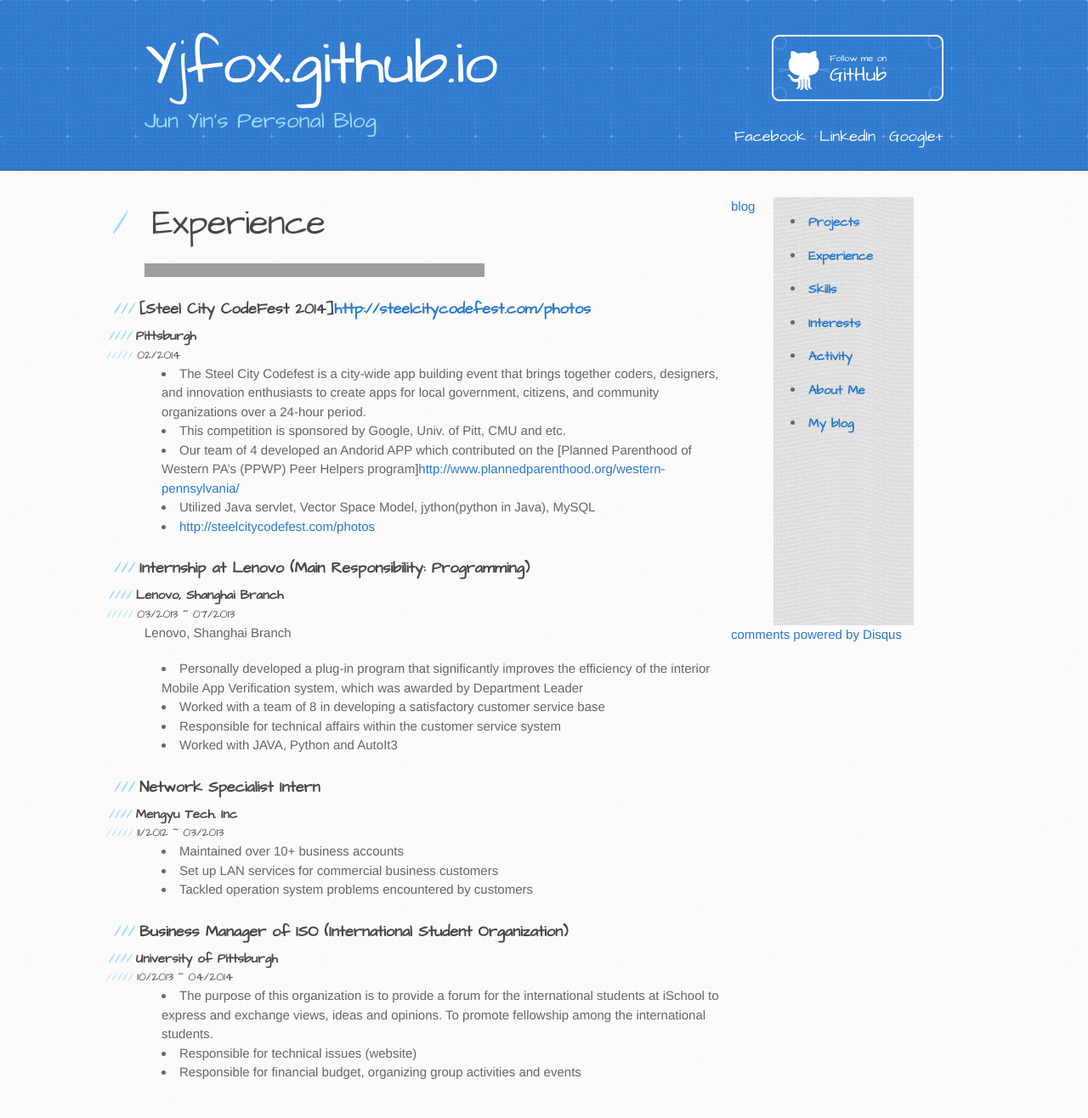
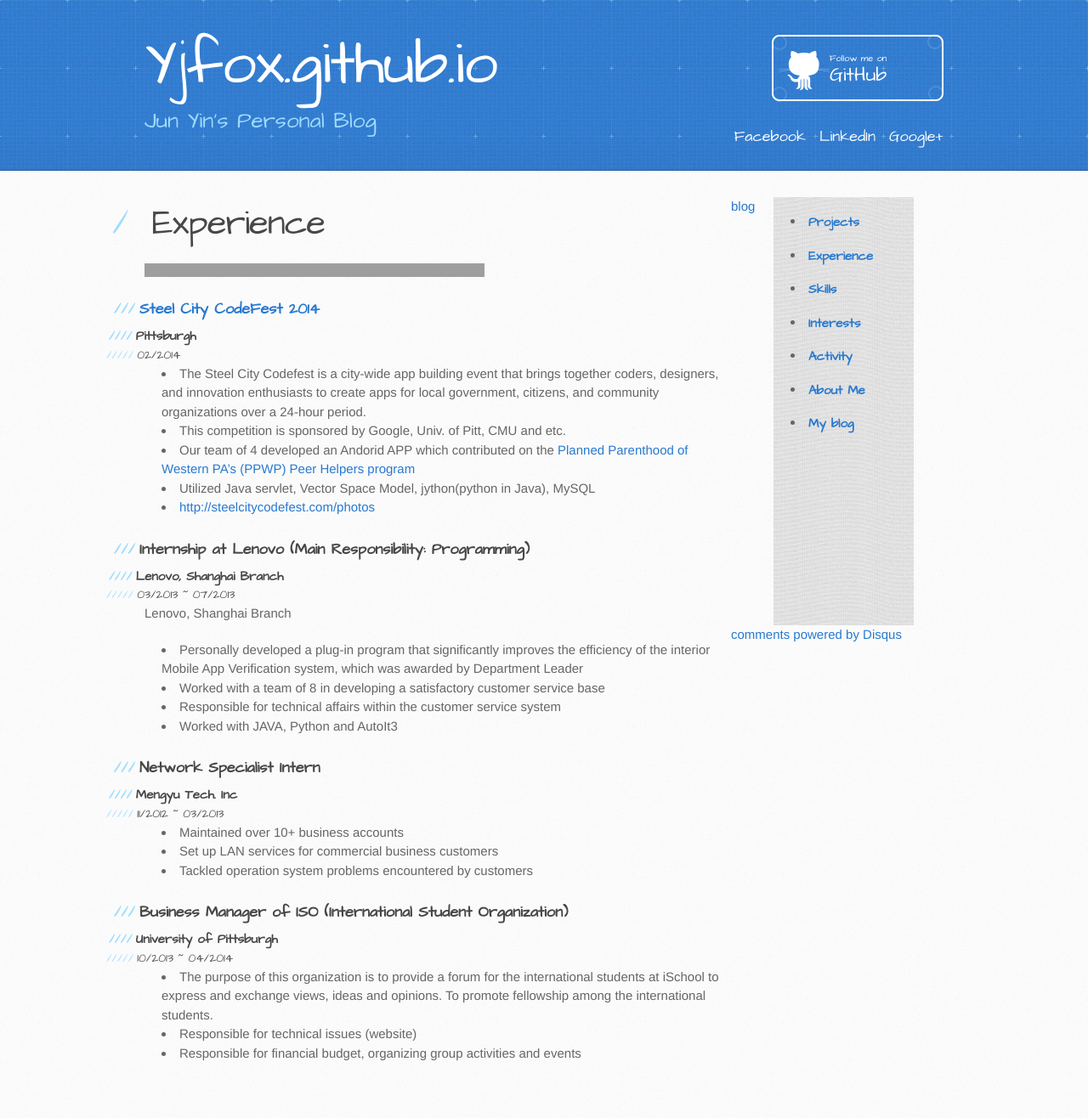
Before and after one commit to yjfox/yjfox.github.io, a Jekyll site: the page built from experience.md, in a window 1280 px wide. Shown: the whole page at 85% size. Built offline with Jekyll 4.4.1, drawn with Linux system fonts in a browser that asks for light colours; Markdown is read by kramdown in place of the engine named in the settings; comment, search, counter and statistics services are not loaded; after the commit the page ends 1294 px from its top, so only the background shows below that; grey boxes are pictures that could not be loaded.

```diff
--- a/experience.md
+++ b/experience.md
@@ -6,12 +6,12 @@ title: Research Experience
 <h1> Experience </h1>
 *****************
 
-###[Steel City CodeFest 2014]<http://steelcitycodefest.com/photos>
+###[Steel City CodeFest 2014](http://steelcitycodefest.com/photos)
 ####Pittsburgh
 #####02/2014
 - The Steel City Codefest is a city-wide app building event that brings together coders, designers, and innovation enthusiasts to create apps for local government, citizens, and community organizations over a 24-hour period.
 - This competition is sponsored by Google, Univ. of Pitt, CMU and etc.
-- Our team of 4 developed an Andorid APP which contributed on the [Planned Parenthood of Western PA's (PPWP) Peer Helpers program]<http://www.plannedparenthood.org/western-pennsylvania/>
+- Our team of 4 developed an Andorid APP which contributed on the [Planned Parenthood of Western PA's (PPWP) Peer Helpers program](http://www.plannedparenthood.org/western-pennsylvania/)
 - Utilized Java servlet, Vector Space Model, jython(python in Java), MySQL
 - <http://steelcitycodefest.com/photos>
 
```
Also changed, not shown: _posts/2014-02-24-codefest.md (+9 -9 lines).
